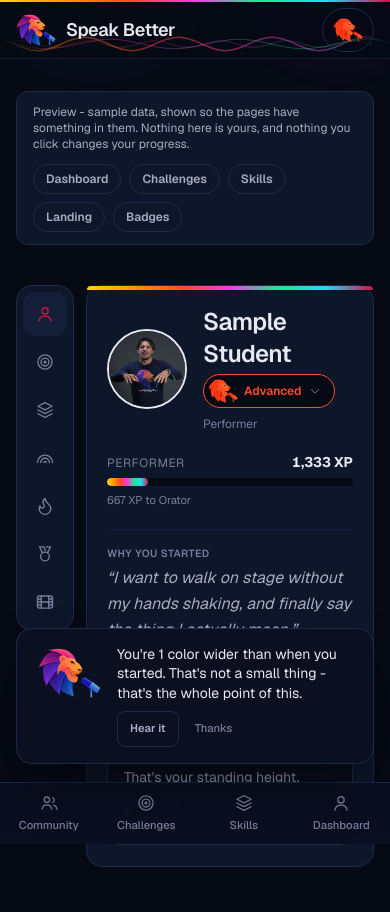
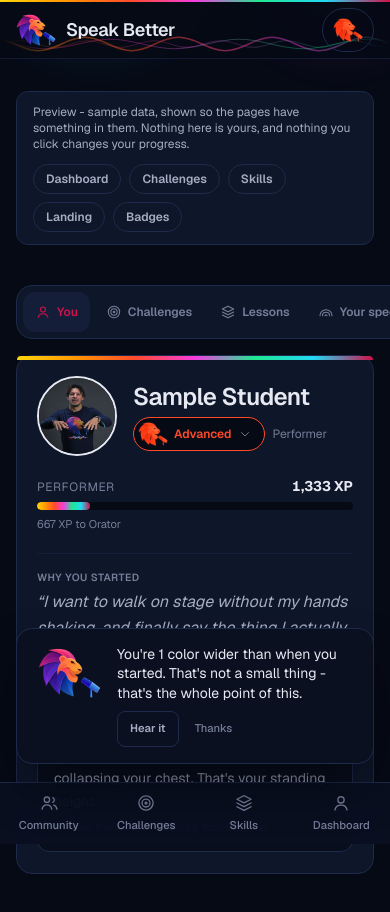
Before and after one commit to tariqeqamawi/speakbetter, a Next.js app: page /demo in a window 390 px wide. Shown: the top 912 px of the page. Built offline with nearby package versions, Linux system fonts and the light colour scheme.

Commit message:
Dashboard on a phone: the sections as a strip along the top, the panel full width
Co-Authored-By: Claude Opus 5 (1M context) <noreply@anthropic.com>

```diff
--- a/src/components/dashboard-sections.tsx
+++ b/src/components/dashboard-sections.tsx
@@ -11,16 +11,16 @@ import { useEffect, useState, type ReactNode } from "react";
 // five screens tall, so checking the streak against the badge you're
 // closest to means scrolling past everything in between and back.
 //
-// So on a phone they nest: a rail down the left holding all of them, one
-// panel open beside it. Tapping a section swaps what's open without
-// moving the page, which is the difference between glancing at two
-// things and travelling between them.
+// So on a phone they tab: a strip of the sections along the top, under
+// the header's soundwave, and one panel open below it at the full width
+// of the screen. Tapping a section swaps what's open without moving the
+// page, which is the difference between glancing at two things and
+// travelling between them. (A rail down the left side was tried first;
+// it squeezed every panel into two-thirds of a phone.)
 //
-// The rail is the first thing on the page and it sticks under the
-// header, so nothing has to be scrolled to reach it - including the
-// profile card, which is a section here rather than a banner above,
-// because a banner tall enough to be worth reading is also tall enough
-// to push the rail off the screen.
+// The strip sticks under the header, so nothing has to be scrolled to
+// reach it - including the profile card, which is a section here rather
+// than a banner above.
 //
 // The desktop layout is untouched - it never had the problem.
 
@@ -61,38 +61,42 @@ export function DashboardPanel({ sections }: { sections: DashboardSection[] }) {
   if (!open) return null;
 
   return (
-    <div className="flex items-start gap-3">
+    <div className="flex flex-col gap-3">
       <nav
         aria-label="Dashboard sections"
-        className="sticky-under-header flex shrink-0 flex-col gap-1 rounded-2xl border border-navy-600 bg-navy-800 p-1.5"
+        className="sticky-under-header -mx-4 overflow-x-auto px-4 pb-1 [scrollbar-width:none] [&::-webkit-scrollbar]:hidden"
       >
+        <div className="flex w-max gap-1 rounded-2xl border border-navy-600 bg-navy-800 p-1.5">
           {sections.map((section) => {
             const on = section.id === open.id;
             return (
               <button
                 key={section.id}
                 type="button"
-              onClick={() => setOpenId(section.id)}
+                onClick={(e) => {
+                  setOpenId(section.id);
+                  e.currentTarget.scrollIntoView({ inline: "center", block: "nearest", behavior: "smooth" });
+                }}
                 aria-current={on ? "true" : undefined}
-              aria-label={section.name}
-              title={section.name}
-              className={`flex size-11 items-center justify-center rounded-xl transition-colors ${
+                className={`flex h-10 shrink-0 items-center gap-1.5 rounded-xl px-3 text-xs font-semibold transition-colors ${
                   on
                     ? `bg-navy-700 ${section.accentClass}`
                     : "text-ink-faint hover:bg-navy-850 hover:text-ink-muted"
                 }`}
               >
-              <section.Icon className="size-5" />
+                <section.Icon className="size-4" />
+                {section.name}
               </button>
             );
           })}
+        </div>
       </nav>
 
       {/* min-w-0 so a wide child - a chart, a table of attempts - scrolls
           inside the panel instead of widening the page. Every panel
-          names itself in its own banner, so the rail doesn't say it
+          names itself in its own banner, so the strip doesn't say it
           again above them. */}
-      <div className="flex min-w-0 flex-1 flex-col">{open.content}</div>
+      <div className="flex min-w-0 flex-col">{open.content}</div>
     </div>
   );
 }
```
Lines whose indentation alone changed are shown as unchanged.
